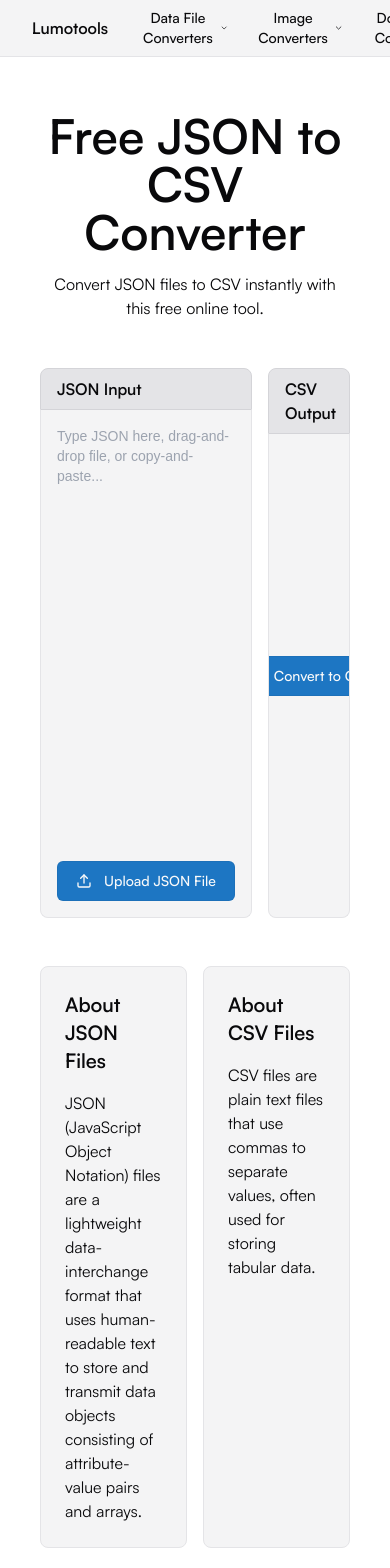
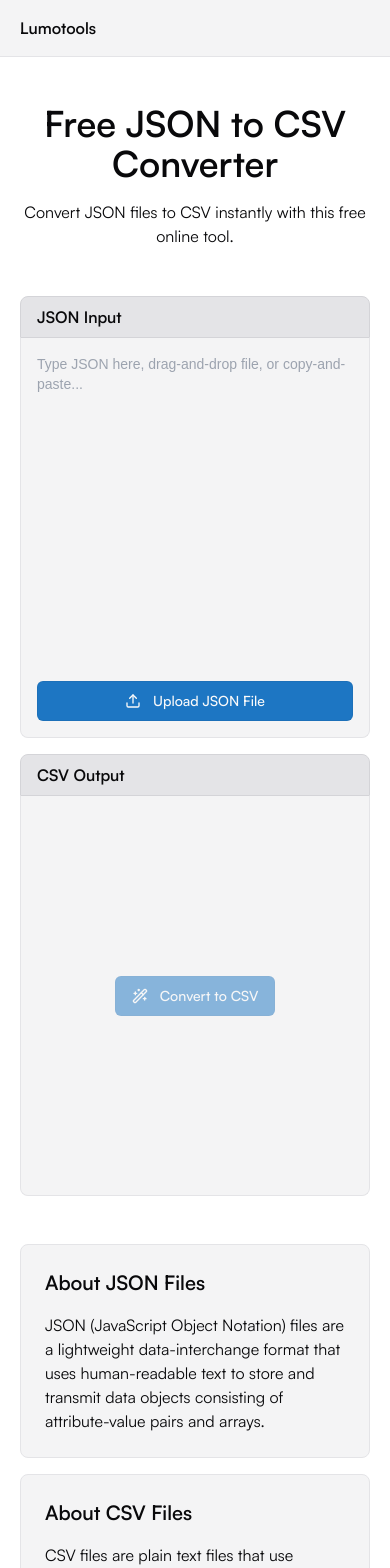
Before and after one commit to madebyisaacr/lumotools, a Next.js app: page /convert/json-to-csv in a window 390 px wide. Shown: the top 1568 px of the page. Built offline with nearby package versions, Linux system fonts and the light colour scheme; a web font is replaced by a local one.

Commit message:
Phone breakpoint, copyright footer

```diff
--- a/app/convert/[slug]/page.tsx
+++ b/app/convert/[slug]/page.tsx
@@ -1,5 +1,3 @@
-import type { Metadata } from "next";
-
 import { fileTypes, fileConverters, fileConverterSlugs } from "@/lib/file-types";
 import {FileConverter, TextConverter} from "@/components/tools/file-converter";
 
@@ -45,7 +43,7 @@ export default function Page({ params }: { params: { slug: string } }) {
 	return (
 		<div className="w-full flex flex-col gap-12 items-center">
 			<div className="flex flex-col gap-4 items-center w-full">
-				<h1 className="text-5xl font-semibold w-full text-center">
+				<h1 className="text-5xl font-semibold w-full text-center max-md:text-4xl">
 					Free {fromType.name} to {toType.name} Converter
 				</h1>
 				<p className="w-full text-center">
@@ -53,7 +51,7 @@ export default function Page({ params }: { params: { slug: string } }) {
 				</p>
 			</div>
 			<ConverterComponent converter={converter} />
-			<div className="flex flex-row gap-4 w-full max-w-5xl">
+			<div className="flex flex-row gap-4 w-full max-w-5xl max-md:flex-col">
 				<div className="flex flex-col gap-4 p-6 bg-zinc-100 flex-1 rounded-lg border border-zinc-200">
 					<h2 className="text-xl font-semibold">About {fromType.name} Files</h2>
 					<p>{fromType.description}</p>
--- a/app/layout.tsx
+++ b/app/layout.tsx
@@ -21,9 +21,14 @@ export default function RootLayout({
 			</head>
 			<body className="pt-14">
 				<Navbar />
-				<main className="flex flex-row p-10 pt-14 w-full justify-center">
+				<main className="flex flex-row p-10 pt-14 max-sm:p-5 max-sm:pt-12 w-full justify-center">
 					<div className="flex flex-col items-center w-full ">{children}</div>
 				</main>
+				<footer className="flex flex-col items-center w-full pb-5 px-10 max-sm:px-5">
+					<p className="text-sm text-zinc-500 w-full max-w-5xl">
+						© {new Date().getFullYear()} Framestack LLC
+					</p>
+				</footer>
 			</body>
 		</html>
 	);
--- a/app/page.tsx
+++ b/app/page.tsx
@@ -4,7 +4,7 @@ export default function Home() {
 	return (
 		<div className="flex flex-col gap-16 w-full max-w-5xl">
 			<div className="flex flex-col gap-6">
-				<h1 className="text-5xl font-semibold w-full text-center text-balance">
+				<h1 className="text-5xl max-sm:text-4xl font-semibold w-full text-center text-balance">
 					Free file converters and online tools.
 				</h1>
 				<p className="w-full text-center">Lumotools helps you convert images, files, audio, and more.</p>
@@ -16,7 +16,7 @@ export default function Home() {
 							<h2 className="text-2xl font-semibold w-full">{fileCategories[categoryName].name} Converters</h2>
 							<p className="w-full text-sm line-clamp-2 text-ellipsis opacity-60">{fileCategories[categoryName].description}</p>
 							<div className="h-2" />
-							<div className="grid grid-cols-4 gap-3">
+							<div className="grid grid-cols-4 max-md:grid-cols-3 max-sm:grid-cols-2 max-[350px]:grid-cols-1 gap-3">
 								{fileConverters
 									.filter((converter) => fileTypes[converter.types[0]].category == categoryName && !converter.alternativeTo)
 									.map((converter, index) => {
--- a/components/elements/navbar.tsx
+++ b/components/elements/navbar.tsx
@@ -19,7 +19,7 @@ export default function Navbar() {
 
 	return (
 		<header className="fixed top-0 left-0 right-0 flex justify-center z-50 bg-zinc-100 border-b border-zinc-200">
-			<div className="w-full px-4 flex justify-between h-14 max-w-screen-2xl items-center">
+			<div className="w-full px-6 max-sm:px-1 flex justify-between h-14 max-w-screen-2xl items-center">
 				<nav className="flex items-center">
 					<Link href="/">
 						<div
@@ -33,11 +33,12 @@ export default function Navbar() {
 						</div>
 					</Link>
 				</nav>
-				<Menubar className="bg-transparent border-none">
+				<Menubar className="bg-transparent border-none max-sm:hidden">
 					{Object.keys(fileCategories).map((categoryName, index) => (
 						<MenubarMenu key={index}>
 							<MenubarTrigger>
-								{fileCategories[categoryName].name} Converters
+								<span className="max-lg:hidden">{fileCategories[categoryName].name}&nbsp;Converters</span>
+								<span className="lg:hidden">{fileCategories[categoryName].namePlural}</span>
 								<ChevronDown size={14} className="ml-1" />
 							</MenubarTrigger>
 							<MenubarContent>
--- a/components/tools/file-converter.tsx
+++ b/components/tools/file-converter.tsx
@@ -223,6 +223,7 @@ export function TextConverter({ converter }) {
 	const [fileName, setFileName] = useState("");
 	const [errorMessage, setErrorMessage] = useState("");
 	const [copiedState, setCopiedState] = useState(false);
+	const [hasInput, setHasInput] = useState(false);
 
 	const inputRef = useRef<HTMLTextAreaElement>(null);
 	const copyButtonRef = useRef<HTMLButtonElement>(null);
@@ -247,6 +248,7 @@ export function TextConverter({ converter }) {
 					if (inputRef.current) {
 						inputRef.current.value = event.target.result as string;
 						invalidateOutput();
+						setHasInput(true);
 					}
 				};
 				reader.readAsText(file);
@@ -279,6 +281,15 @@ export function TextConverter({ converter }) {
 		setTimeout(() => setCopiedState(false), 2000);
 	}
 
+	function onInputChange(event) {
+		setOutput("");
+		setHasInput(event.target.value.length > 0);
+
+		if (event.target.value.length == 0) {
+			setFileName("");
+		}
+	}
+
 	useEffect(() => {
 		// Handle file drop
 		const handleDrop = (e) => {
@@ -294,6 +305,7 @@ export function TextConverter({ converter }) {
 						if (inputRef.current) {
 							inputRef.current.value = event.target.result as string;
 							invalidateOutput();
+							setHasInput(true);
 						}
 					};
 					reader.readAsText(file);
@@ -316,7 +328,7 @@ export function TextConverter({ converter }) {
 	}, []);
 
 	return (
-		<div className="flex flex-row w-full gap-4 h-[550px]">
+		<div className="flex flex-row w-full gap-4 h-[550px] max-md:h-[900px] max-md:flex-col">
 			<div className="flex flex-col flex-1">
 				<div className="flex flex-row gap-3 justify-between items-center px-4 py-2 bg-zinc-200 border border-zinc-300 rounded-t-lg">
 					<span className="font-semibold">{fromType.name} Input</span>
@@ -327,7 +339,7 @@ export function TextConverter({ converter }) {
 						ref={inputRef}
 						className={cn("flex-1 p-4 pb-20 bg-transparent resize-none text-sm", fragmentMono.className)}
 						placeholder={`Type ${fromType.name} here, drag-and-drop file, or copy-and-paste...`}
-						onChange={(event) => setOutput("")}
+						onChange={onInputChange}
 					/>
 					<div className="absolute bottom-4 left-4 right-4 flex flex-row flex-wrap justify-center gap-3">
 						<Button className="flex-1" onClick={uploadFile}>
@@ -366,7 +378,7 @@ export function TextConverter({ converter }) {
 						</>
 					) : (
 						<div className="w-full h-full flex flex-col gap-4 p-4 items-center justify-center">
-							<Button className="w-fit" onClick={convertFile}>
+							<Button className={`w-fit ${hasInput ? "opacity-100" : "opacity-50"}`} onClick={convertFile}>
 								<Wand2 size={16} strokeWidth={2} className="mr-3" />
 								Convert to {toType.name}
 							</Button>
--- a/lib/file-types.ts
+++ b/lib/file-types.ts
@@ -13,20 +13,24 @@ export const alternativeFileTypes = {
 export const fileCategories = {
 	data: {
 		name: "Data File",
+		namePlural: "Data Files",
 		description: "Convert between text-based file formats, such as JSON, CSV, XML, and more, to manage and transform your data.",
 	},
 	image: {
 		name: "Image",
+		namePlural: "Images",
 		description:
 			"Convert between popular image formats, such as WebP, JPG, PNG, and more, to optimize your images for the web and other uses.",
 	},
 	document: {
 		name: "Document",
+		namePlural: "Documents",
 		description:
 			"Convert between popular document formats, such as PDF, RTF, and more, to manage and transform your documents.",
 	},
 	audio: {
 		name: "Audio",
+		namePlural: "Audio",
 		description:
 			"Convert between audio file formats, such as MP3, WAV, OGG, and more, to optimize your audio for streaming and storage.",
 	},
```
